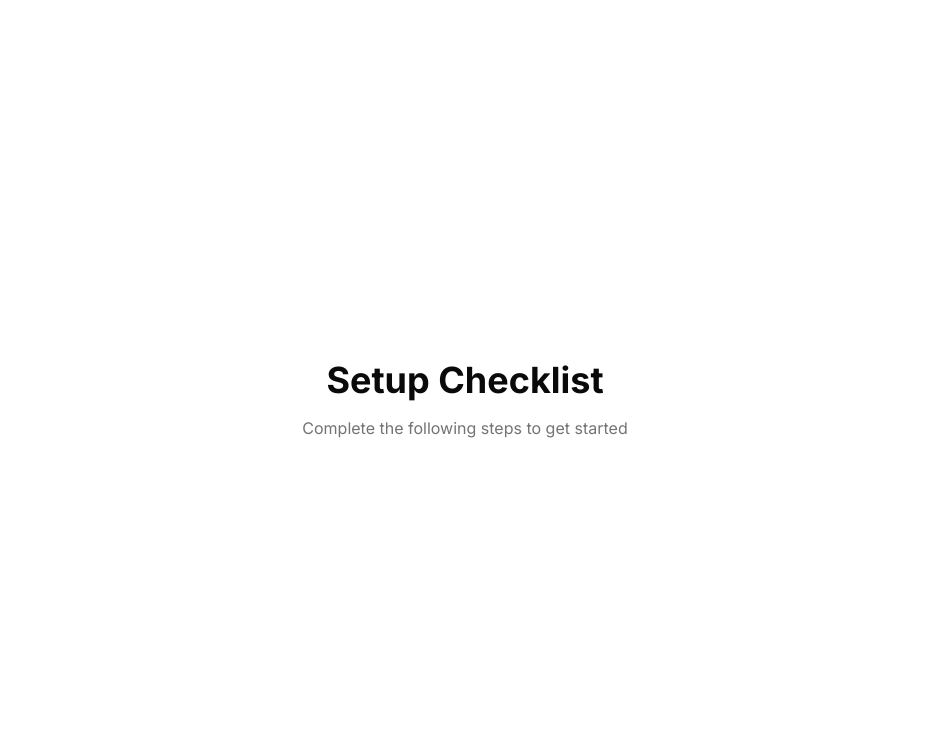
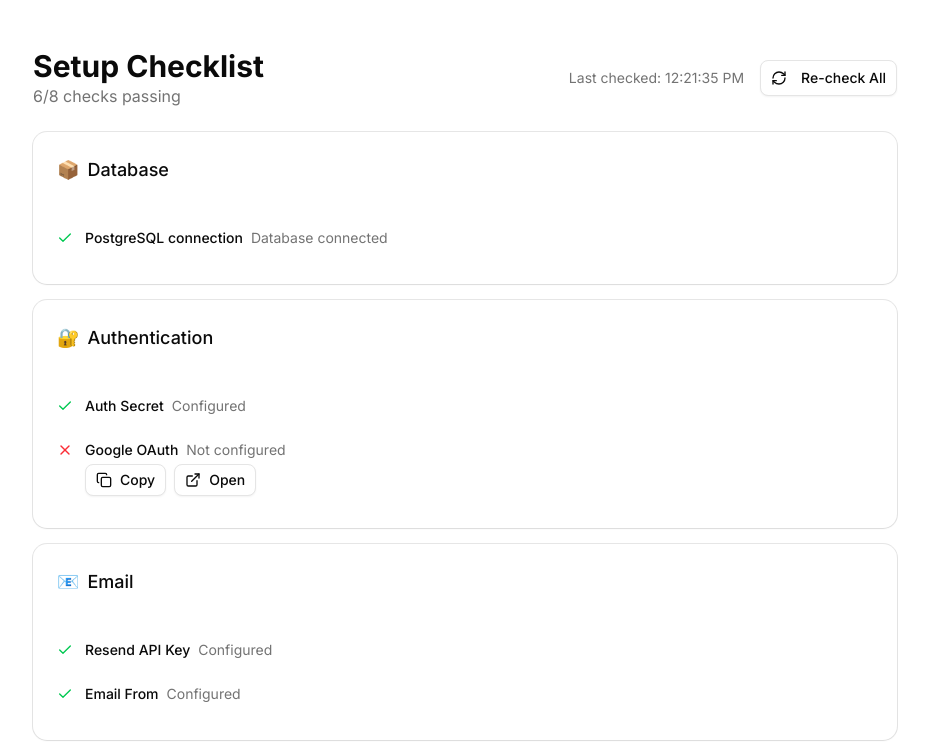
Before and after one commit to CedericPrivat/agentic-boilerplate-app, a Next.js app: page / in a window 1280 px wide. Shown: the top 754 px of the page, without its empty margins (175-1104 px from the left). Built offline with nearby package versions, Linux system fonts and the light colour scheme; no server answers; the database is empty.

Commit message:
feat: integrate setup checklist into home page

```diff
--- a/src/app/page.tsx
+++ b/src/app/page.tsx
@@ -1,14 +1,9 @@
-"use client";
-
-import { useTranslations } from "next-intl";
+import { SetupChecklist } from "@/features/setup/components/setup-checklist";
 
 export default function HomePage() {
-  const t = useTranslations("setup");
-
   return (
-    <main className="flex min-h-screen flex-col items-center justify-center p-24">
-      <h1 className="text-4xl font-bold">{t("title")}</h1>
-      <p className="mt-4 text-muted-foreground">{t("description")}</p>
+    <main className="container mx-auto max-w-4xl px-4 py-12">
+      <SetupChecklist />
     </main>
   );
 }
```
